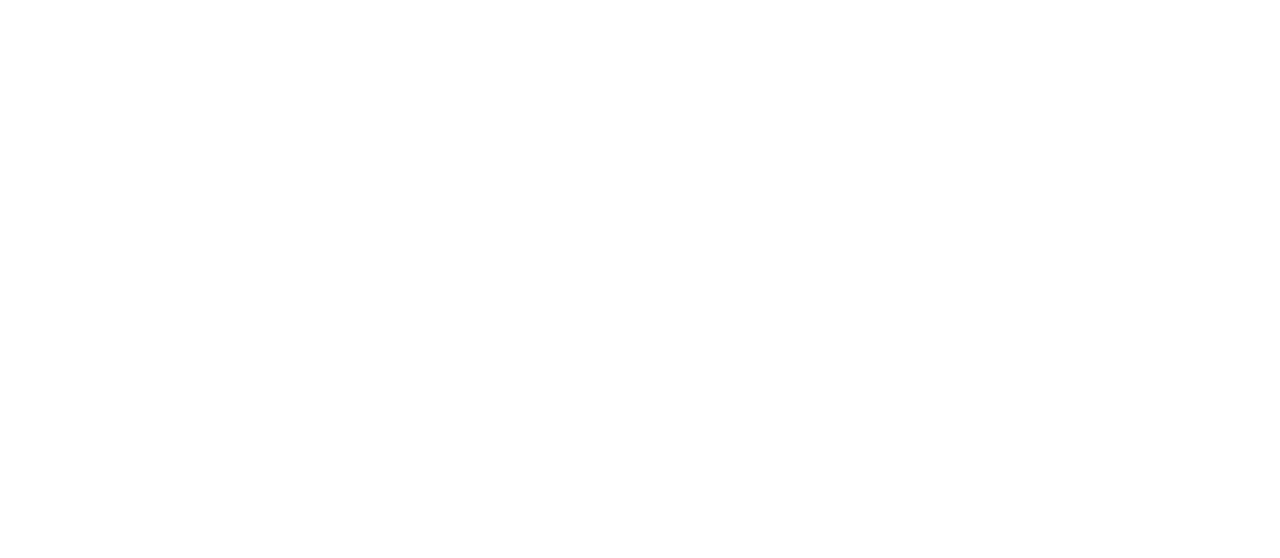
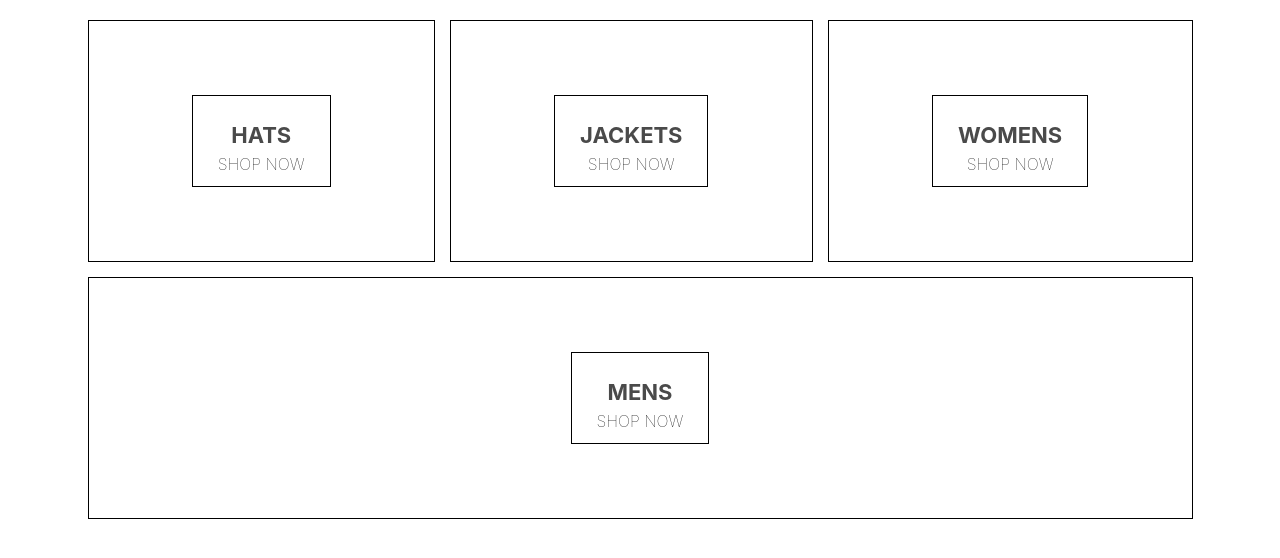
Before and after one commit to yasumitsu/ecomm-react, a React (Create React App) app: page / in a window 1280 px wide. Shown: the top 558 px of the page. Built offline with nearby package versions, Linux system fonts and the light colour scheme.

Commit message:
add files to homepage

```diff
--- a/package.json
+++ b/package.json
@@ -6,6 +6,7 @@
     "@testing-library/jest-dom": "^5.14.1",
     "@testing-library/react": "^11.2.7",
     "@testing-library/user-event": "^12.8.3",
+    "node-sass": "^6.0.1",
     "react": "^17.0.2",
     "react-dom": "^17.0.2",
     "react-scripts": "4.0.3",
--- a/src/App.js
+++ b/src/App.js
@@ -1,7 +1,12 @@
 import './App.css';
+import HomePage from './homepage.component';
 
 function App() {
-	return <div />;
+	return (
+		<div>
+			<HomePage />
+		</div>
+	);
 }
 
 export default App;
--- /dev/null
+++ b/src/homepage.component.jsx
@@ -0,0 +1,36 @@
+import React from 'react';
+
+import './homepage.styles.scss';
+
+const HomePage = () => (
+	<div className="homepage">
+		<div className="directory-menu">
+			<div className="menu-item">
+				<div className="content">
+					<h1 className="title">HATS</h1>
+					<span className="subtitle">SHOP NOW</span>
+				</div>
+			</div>
+			<div className="menu-item">
+				<div className="content">
+					<h1 className="title">JACKETS</h1>
+					<span className="subtitle">SHOP NOW</span>
+				</div>
+			</div>
+			<div className="menu-item">
+				<div className="content">
+					<h1 className="title">WOMENS</h1>
+					<span className="subtitle">SHOP NOW</span>
+				</div>
+			</div>
+			<div className="menu-item">
+				<div className="content">
+					<h1 className="title">MENS</h1>
+					<span className="subtitle">SHOP NOW</span>
+				</div>
+			</div>
+		</div>
+	</div>
+);
+
+export default HomePage;
--- /dev/null
+++ b/src/homepage.styles.scss
@@ -0,0 +1,54 @@
+.homepage {
+	display: flex;
+	flex-direction: column;
+	align-items: center;
+	padding: 20px 80px;
+}
+
+.directory-menu {
+	width: 100%;
+	display: flex;
+	flex-wrap: wrap;
+	justify-content: space-between;
+}
+
+.menu-item {
+	min-width: 30%;
+	height: 240px;
+	flex: 1 1 auto;
+	display: flex;
+	align-items: center;
+	justify-content: center;
+	border: 1px solid black;
+	margin: 0 7.5px 15px;
+
+	&:first-child {
+		margin-right: 7.5px;
+	}
+
+	&:last-child {
+		margin-left: 7.5px;
+	}
+
+	.content {
+		height: 90px;
+		padding: 0 25px;
+		display: flex;
+		flex-direction: column;
+		align-items: center;
+		justify-content: center;
+		border: 1px solid black;
+
+		.title {
+			font-weight: bold;
+			margin-bottom: 6px;
+			font-size: 22px;
+			color: #4a4a4a;
+		}
+
+		.subtitle {
+			font-weight: lighter;
+			font-size: 16px;
+		}
+	}
+}
```
Also changed, not shown: 1 other file (tests, documents, lock files or other folders).
